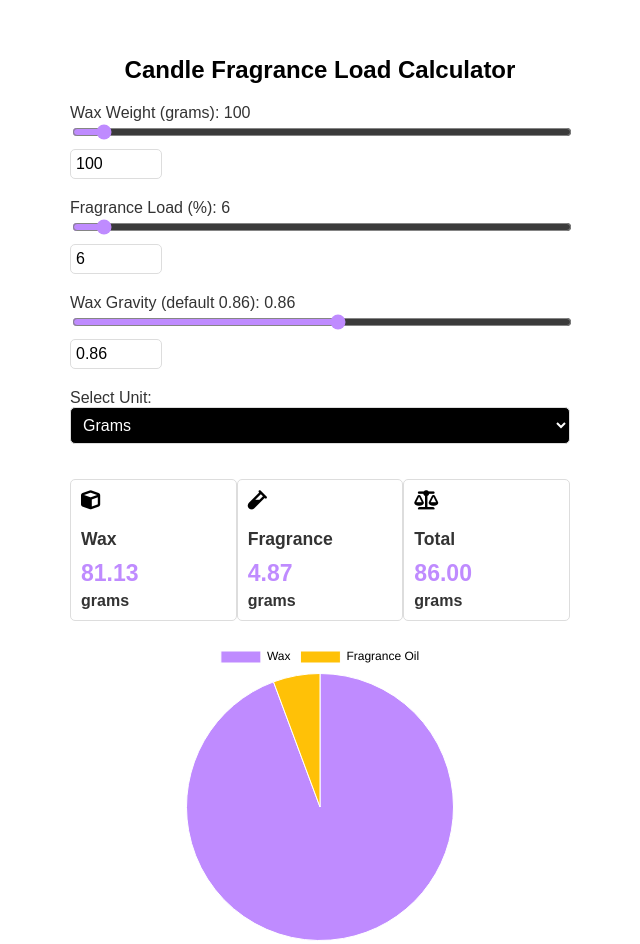
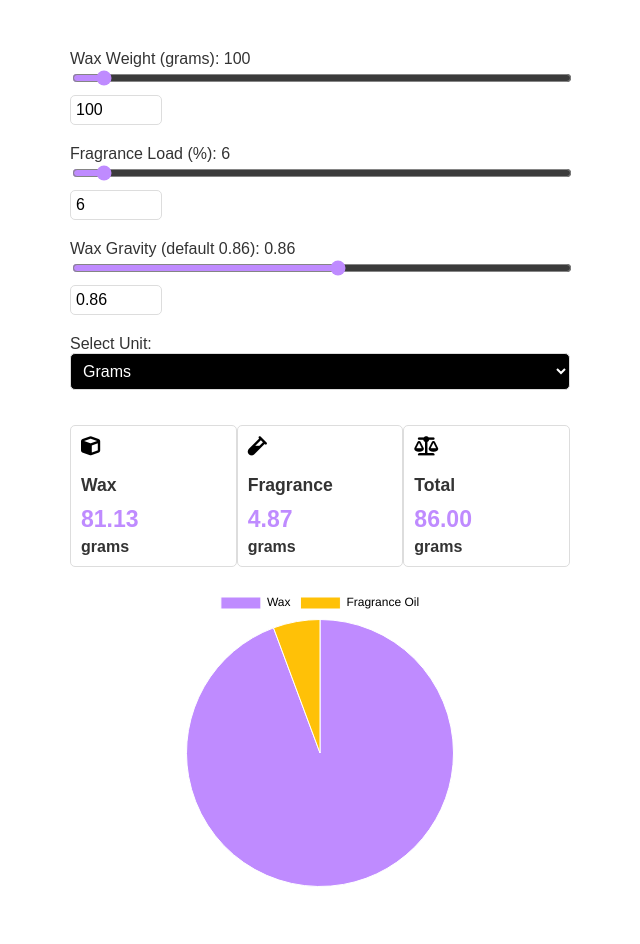
Before and after one commit to usaidkhanovic/candle-fragrance-calculator, a plain HTML site: page index.html in a window 1280 px wide. Shown: the whole page, without its empty margins (320-960 px from the left). Drawn offline with nearby package versions, Linux system fonts and the light colour scheme.

Commit message:
index.html

```diff
--- a/index.html
+++ b/index.html
@@ -3,6 +3,7 @@
 <head>
     <meta charset="UTF-8">
     <meta name="viewport" content="width=device-width, initial-scale=1.0">
+    <title>Candle Fragrance Load Calculator</title>
     <link rel="stylesheet" href="https://cdnjs.cloudflare.com/ajax/libs/font-awesome/6.0.0-beta3/css/all.min.css">
     <style>
         body {
@@ -267,9 +268,7 @@
 </head>
 <body>
     <div class="calculator">
-        <h1>Candle Fragrance Load Calculator</h1>
-
-        <div class="slider-container">
+                <div class="slider-container">
             <label for="waxWeight" aria-label="Wax Weight">Wax Weight (grams): <span id="waxWeightValue" class="value-display">100</span></label>
             <input type="range" id="waxWeight" min="1" max="2000" value="100" oninput="updateValueDisplay('waxWeight', 'waxWeightValue')">
             <input type="number" id="waxWeightInput" value="100" min="1" max="2000" oninput="updateSlider('waxWeight', 'waxWeightInput')">
```
